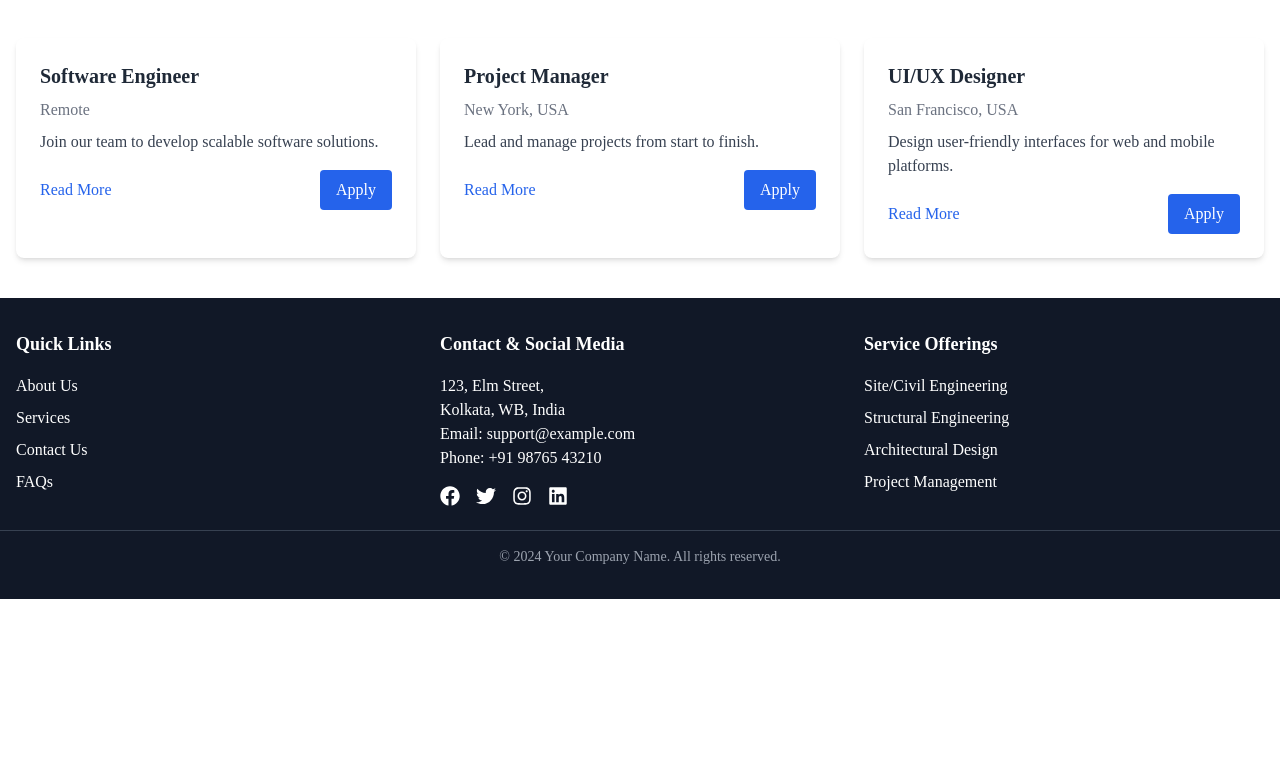
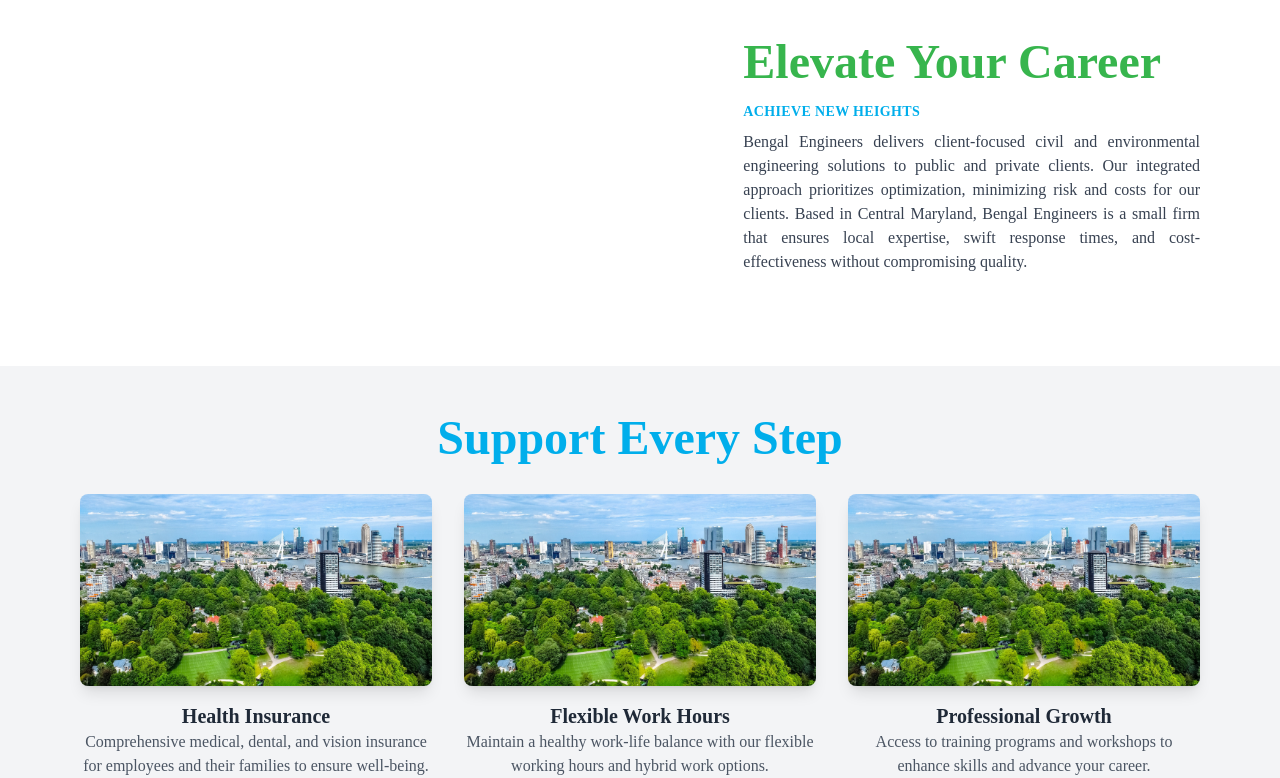
Before and after one commit to Sayanscreation/New_Website_Rebuilding, a React (Vite) app in the folder Frontend/: page /Career in a window 1280 px wide. Shown: the part 562-1340 px from the top of the page. Before the commit the page ends 1161 px from the top, so only its background shows below. Built offline with nearby package versions, Linux system fonts and the light colour scheme; a web font is replaced by a local one.

Commit message:
New section created

```diff
--- a/Frontend/src/components/Career.jsx
+++ b/Frontend/src/components/Career.jsx
@@ -38,24 +38,121 @@
             {/* Banner Section */}
             <div className="relative">
                 <div
-                    className="min-h-[60vh] sm:min-h-[70vh] w-full bg-cover bg-center flex items-center justify-center"
+                    className="min-h-[5t 0vh] sm:min-h-[70vh] w-full bg-cover bg-center flex items-center justify-center"
                     style={{ backgroundImage: `url('/Banner.jpg')` }}
                 >
                     <div className="bg-black bg-opacity-50 text-white p-4 sm:p-8 rounded-md text-center max-w-md lg:max-w-xl">
                         <h1 className="text-2xl sm:text-5xl font-bold mb-4">
-                            Careers
+                            Join Us, Shape Your Future
                         </h1>
                     </div>
                 </div>
             </div>
 
+            <div className="mt-6 mb-6 md:px-20 px-4">
+                <div className="flex flex-col-reverse md:flex-row gap-6">
+
+                    {/* Image Section */}
+                    <div className="md:w-7/12 w-full flex flex-row gap-2 justify-center items-center">
+                        {/* Image 1 */}
+                        <div className="w-1/2 md:h-[40vh] relative">
+                            <img
+                                src="/Banner.jpg"
+                                alt="Bengal Engineers"
+                                className="w-full h-full rounded-lg shadow-lg object-cover"
+                                data-aos="fade-up"
+                            />
+                        </div>
+                        {/* Image 2 */}
+                        <div className="w-1/2 md:h-[40vh] relative">
+                            <img
+                                src="/Banner.jpg"
+                                alt="Engineering Excellence"
+                                className="w-full h-full rounded-lg shadow-lg object-cover"
+                                data-aos="fade-down"
+                            />
+                        </div>
+                    </div>
+
+                    {/* Text Section */}
+                    <div className="md:w-5/12 w-full py-4">
+                        {/* Main Heading */}
+                        <h1 className="text-3xl md:text-5xl font-bold mb-4 text-customGreen">
+                            Elevate Your Career
+                        </h1>
+                        {/* Subheading */}
+                        <div className="text-customBlue text-sm uppercase tracking-wide mb-2 font-semibold">
+                            Achieve New Heights
+                        </div>
+
+                        {/* Brief Text */}
+                        <p className="text-justify text-gray-700">
+                            Bengal Engineers delivers client-focused civil and environmental engineering solutions to public and private clients. Our integrated approach prioritizes optimization, minimizing risk and costs for our clients. Based in Central Maryland, Bengal Engineers is a small firm that ensures local expertise, swift response times, and cost-effectiveness without compromising quality.
+                        </p>
+                    </div>
+
+
+
+
+                </div>
+            </div>
+
+
+            <div className="w-full bg-gray-100 py-12 px-4 md:px-20">
+                {/* Section Heading */}
+                <div className="text-center mb-8">
+                    <h1 className="text-3xl md:text-5xl font-bold text-customBlue">Support Every Step</h1>
+                </div>
+
+                {/* Facilities Grid */}
+                <div className="grid grid-cols-1 md:grid-cols-3 gap-8">
+                    {/* Facility 1 */}
+                    <div className="text-center">
+                        <img
+                            src="/Banner.jpg"
+                            alt="Health Insurance"
+                            className="w-full h-48 object-cover rounded-lg shadow-lg mb-4"
+                        />
+                        <h3 className="text-xl font-bold text-gray-800">Health Insurance</h3>
+                        <p className="text-gray-600">Comprehensive medical, dental, and vision insurance for employees and their families to ensure well-being.</p>
+                    </div>
+
+                    {/* Facility 2 */}
+                    <div className="text-center">
+                        <img
+                            src="/Banner.jpg"
+                            alt="Flexible Work Hours"
+                            className="w-full h-48 object-cover rounded-lg shadow-lg mb-4"
+                        />
+                        <h3 className="text-xl font-bold text-gray-800">Flexible Work Hours</h3>
+                        <p className="text-gray-600">Maintain a healthy work-life balance with our flexible working hours and hybrid work options.</p>
+                    </div>
+
+                    {/* Facility 3 */}
+                    <div className="text-center">
+                        <img
+                            src="/Banner.jpg"
+                            alt="Professional Growth"
+                            className="w-full h-48 object-cover rounded-lg shadow-lg mb-4"
+                        />
+                        <h3 className="text-xl font-bold text-gray-800">Professional Growth</h3>
+                        <p className="text-gray-600">Access to training programs and workshops to enhance skills and advance your career.</p>
+                    </div>
+                </div>
+            </div>
+
+
+
+            <div className="text-center mt-6 mb-6">
+                <h1 className="text-3xl md:text-5xl font-bold text-customBlue">Open Positions</h1>
+            </div>
             {/* Job Listings Section */}
             <div className="job-container max-w-screen-xl mx-auto my-10 px-4">
-                <div className="grid gap-6 sm:grid-cols-1 md:grid-cols-2 lg:grid-cols-3">
+                <div className="grid gap-6 sm:grid-cols-1 md:grid-cols-1 lg:grid-cols-1">
                     {jobs.map((job) => (
                         <div
                             key={job.id}
-                            className="job-card bg-white shadow-md rounded-lg p-6"
+                            className="job-card bg-white shadow-md rounded-lg p-6 w-full"
                         >
                             <h2 className="text-xl font-bold mb-2">{job.title}</h2>
                             <p className="text-gray-500 mb-2">{job.location}</p>
```
